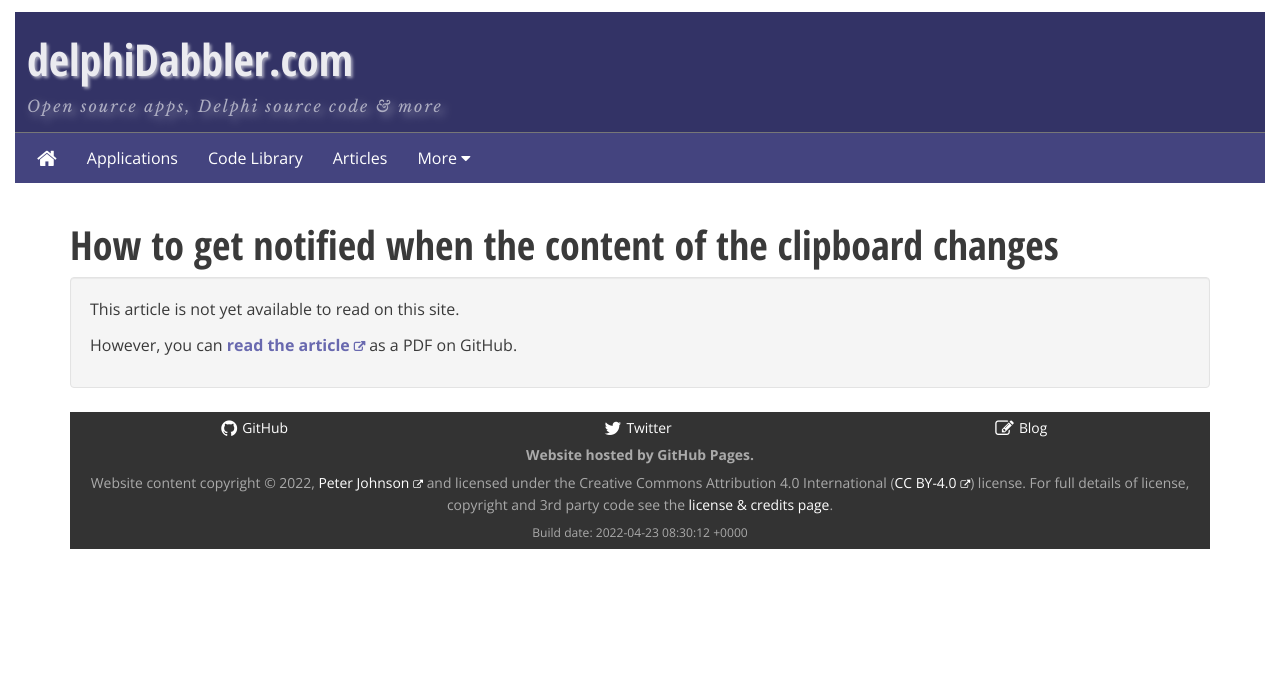
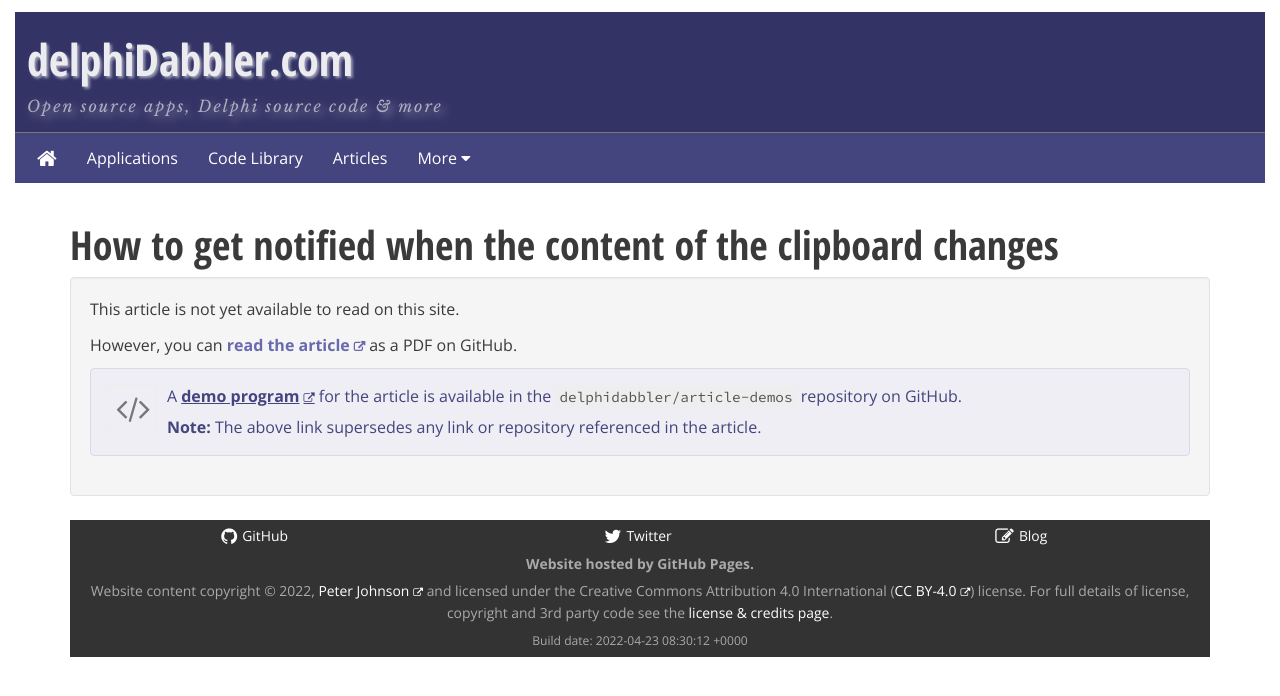
Before and after one commit to delphidabbler/delphidabbler.github.io, a Jekyll site: the page built from _articles/article-9.html, in a window 1280 px wide. Shown: the top 696 px of the page. Built offline with Jekyll 4.4.1, drawn with Linux system fonts in a browser that asks for light colours; nearby versions of some CDN libraries; comment, search, counter and statistics services are not loaded; some of the changed lines change nothing that is shown.

Commit message:
Update article#9 page to link to demo code

```diff
--- a/_articles/article-9.html
+++ b/_articles/article-9.html
@@ -4,6 +4,7 @@
 summary: "Sometimes we need need to know when the content of the clipboard has changed. This article shows how."
 meta-title: "Use Delphi Pascal to detect when the Windows clipboard is changed | How to"
 meta-desc: "An article that shows how to use Delphi Pascal to receive a notification when the content of the Windows clipboard changes."
+demo-url: "https://github.com/delphidabbler/article-demos/tree/master/article-09"
 pages: 1
 offsite: 1
 index: true
```
